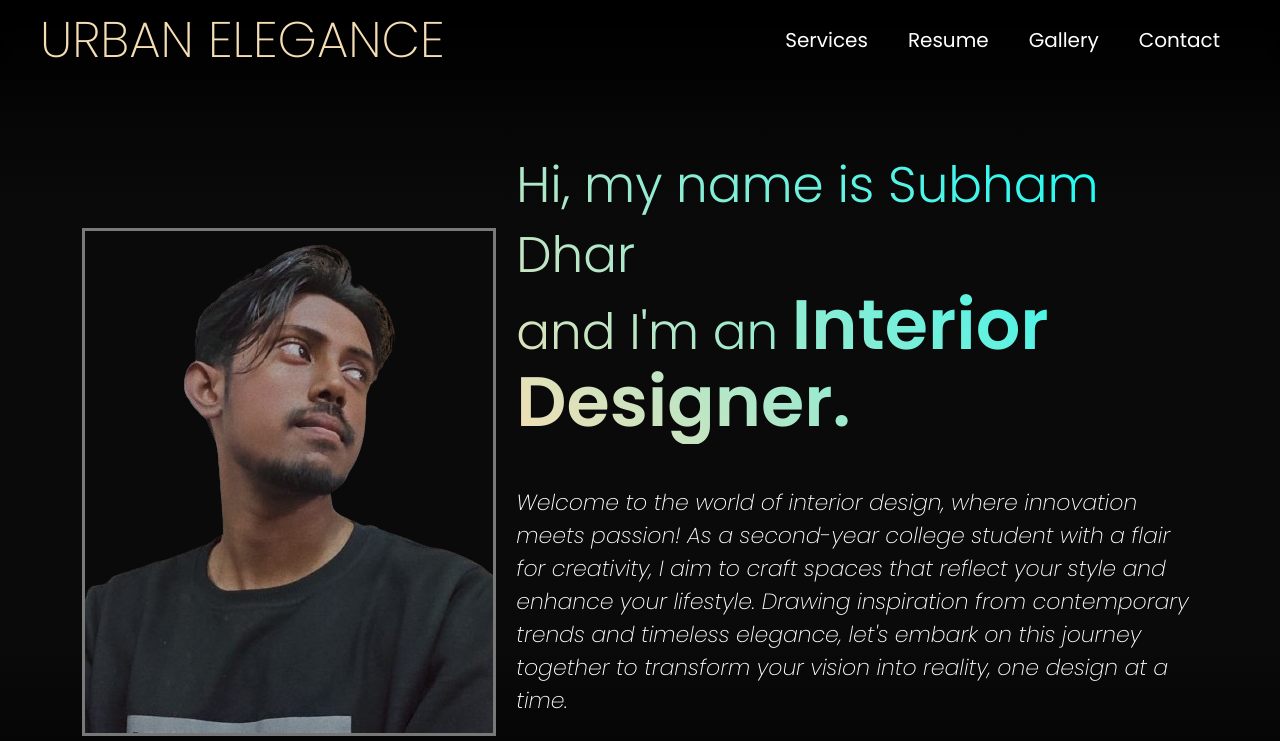
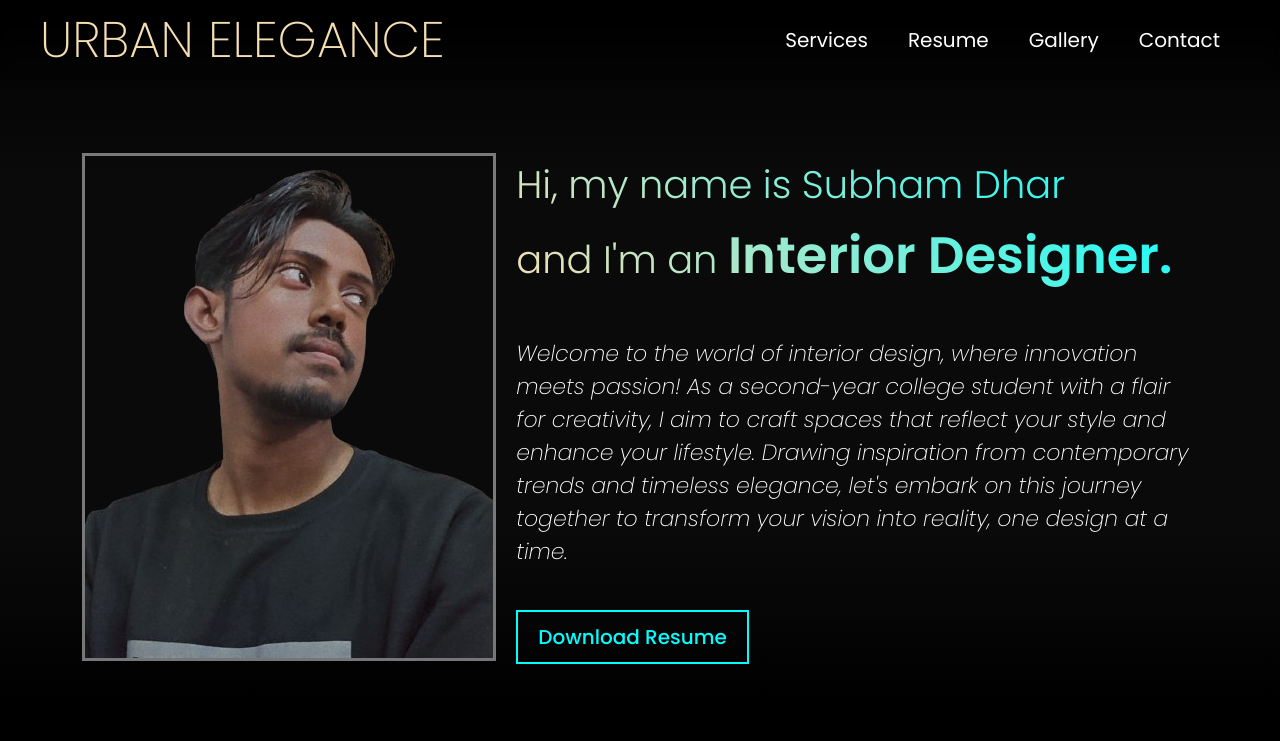
Before and after one commit to SubhamDhar/Portfolio, a plain HTML site: page index.html in a window 1280 px wide. Shown: the top 741 px of the page. Drawn offline with Linux system fonts and the light colour scheme.

Commit message:
Update style.css

```diff
--- a/css/style.css
+++ b/css/style.css
@@ -101,7 +101,7 @@
     gap: 20px;
 }
 #myRole {
-    font-size: 50px;
+    font-size: 3vw;
     font-weight: 300;
     line-height: 70px;
     background-image: linear-gradient(45deg, wheat, cyan);
@@ -110,7 +110,7 @@
 }
 #myRole b {
     font-weight: 600;
-    font-size: 70px;
+    font-size: 4vw;
 }
 #myDesc {
     font-size: 22px;
```
